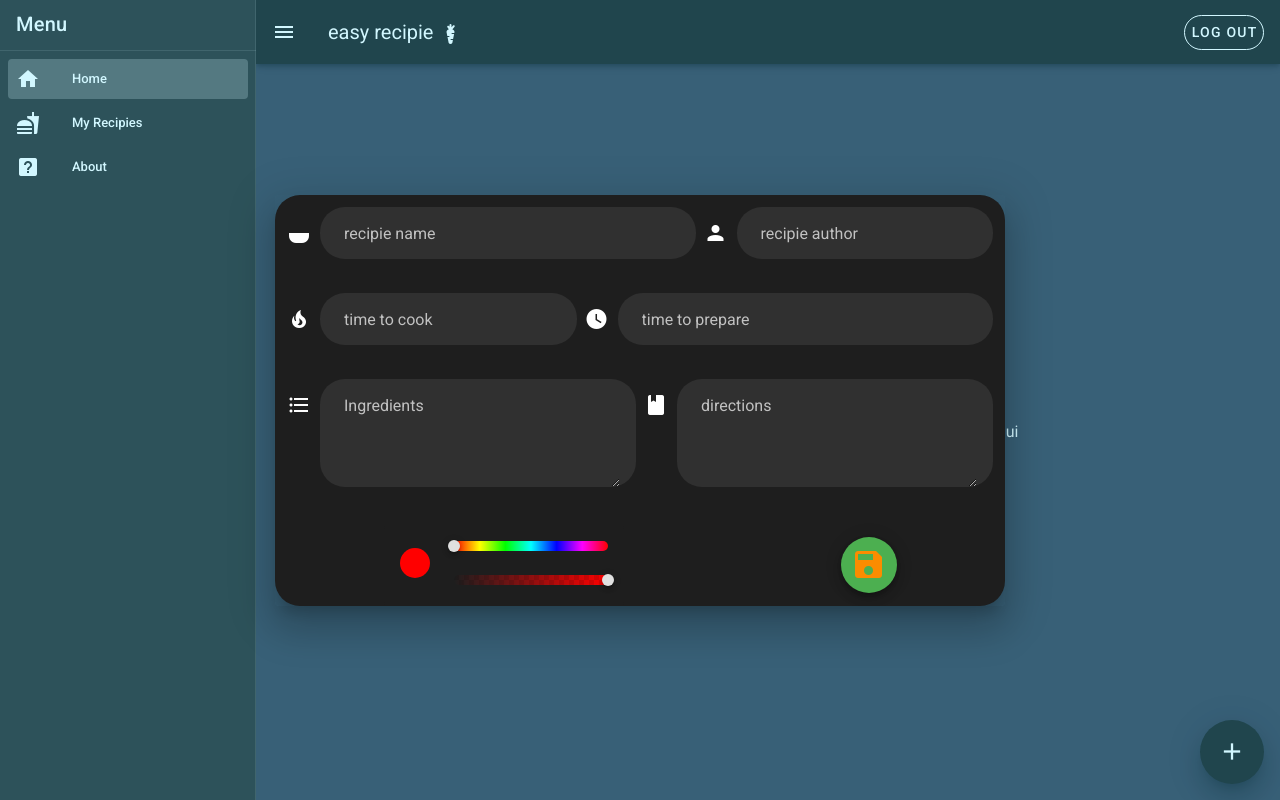
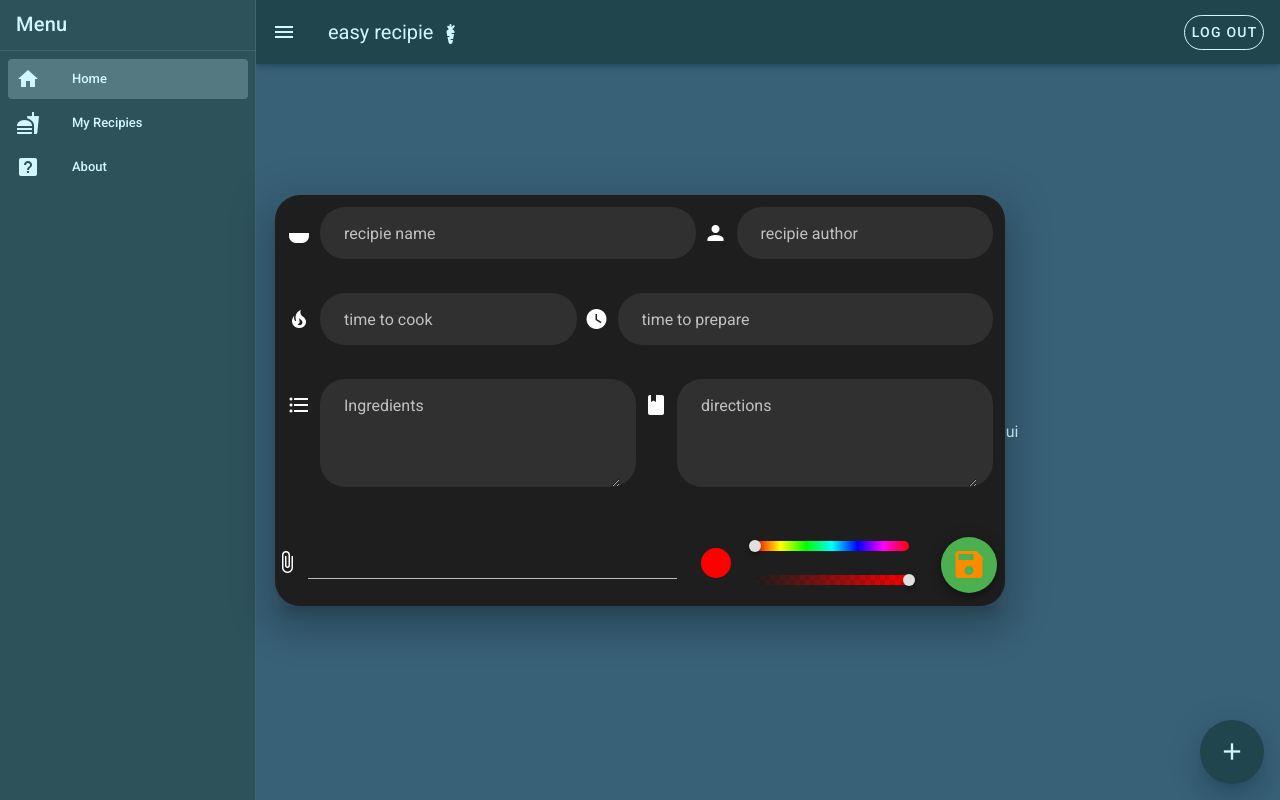
Before and after one commit to MauroMontan/recipe-frontend, a Vue app: page / in a window 1280 px wide. Both pictures are taken after a click on the button 1232 px from the left and 752 px from the top of the page. Built offline with nearby package versions, Linux system fonts and the light colour scheme.

Commit message:
dish picture adding...

```diff
--- a/src/components/addRecipie.vue
+++ b/src/components/addRecipie.vue
@@ -121,6 +121,7 @@
       </v-row>
 
       <v-row justify="space-around" align="center">
+        <v-file-input accept="image/png" v-model="dish_picture" />
         <v-color-picker
           style="height: 81px"
           class="mx-2"
@@ -131,8 +132,14 @@
           hide-mode-switch
           hide-text
         ></v-color-picker>
-
-        <v-btn :loading="loading" class="mx-2" color="success" @click="submit" fab dark>
+        <v-btn
+          :loading="loading"
+          class="mx-2"
+          color="success"
+          @click="submit"
+          fab
+          dark
+        >
           <v-icon large color="warning" dark> mdi-content-save </v-icon>
         </v-btn>
       </v-row>
@@ -144,7 +151,8 @@
 import axios from "axios";
 export default {
   data: () => ({
-    loading:false,
+    dish_picture:null,
+    loading: false,
     dialog: false,
     color: "",
     recipie_name: "",
@@ -156,11 +164,14 @@ export default {
   }),
   methods: {
     submit() {
-      this.loading =true;
+      let formdata = new FormData();
+      console.log(this.dish_picture);
+      this.loading = true;
       let headersList = {
         Authorization: "Bearer " + this.$store.state.currentToken,
         "Content-Type": "application/json",
       };
+
 
       let reqOptions = {
         url: "https://mauroapi.deta.dev/recipies/",
@@ -175,6 +186,7 @@ export default {
           ingredients: this.ingredients,
           directions: this.directions,
           card_color: this.color,
+          picture_name: this.dish_picture.name,
         },
       };
       axios.request(reqOptions).then((response) => {
@@ -182,6 +194,25 @@ export default {
         this.loading = false;
         this.dialog = false;
       });
+
+      formdata.append("file",this.dish_picture);
+
+      const config2 = {
+        headers: {
+          "Content-Type": "multipart/form-data",
+        },
+      };
+
+      axios
+        .post(
+          "https://mauroapi.deta.dev/recipies/dish-picture",
+          formdata,
+          config2
+        )
+        .then((response) => {
+          console.log("img added");
+          console.log(response);
+        });
     },
   },
 };
--- a/src/views/recipies.vue
+++ b/src/views/recipies.vue
@@ -198,7 +198,7 @@
                 lazy-src="https://picsum.photos/id/11/10/6"
                 max-height="290"
                 max-width="140"
-                src="https://lacocinadefrabisa.lavozdegalicia.es/wp-content/uploads/2014/11/merluza.jpg"
+                src="https://mauroapi.deta.dev/recipies/dishes/cajacorrugada.png"
               ></v-img>
             </v-list-item>
 
```
